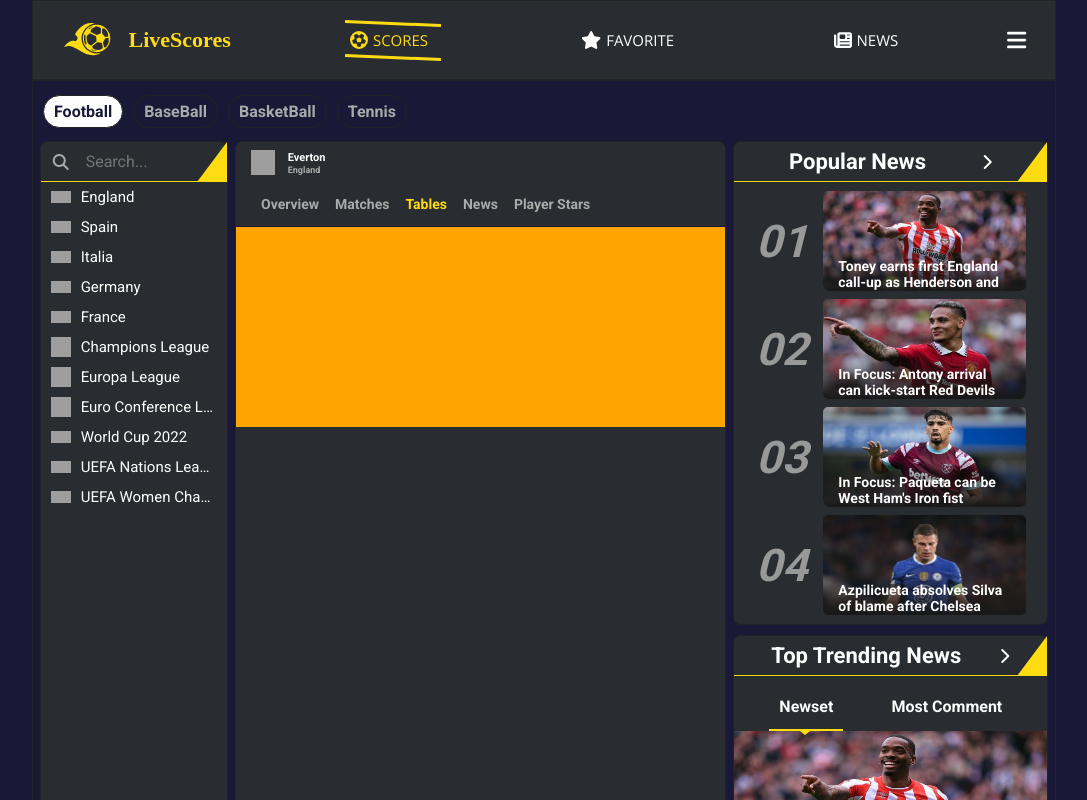
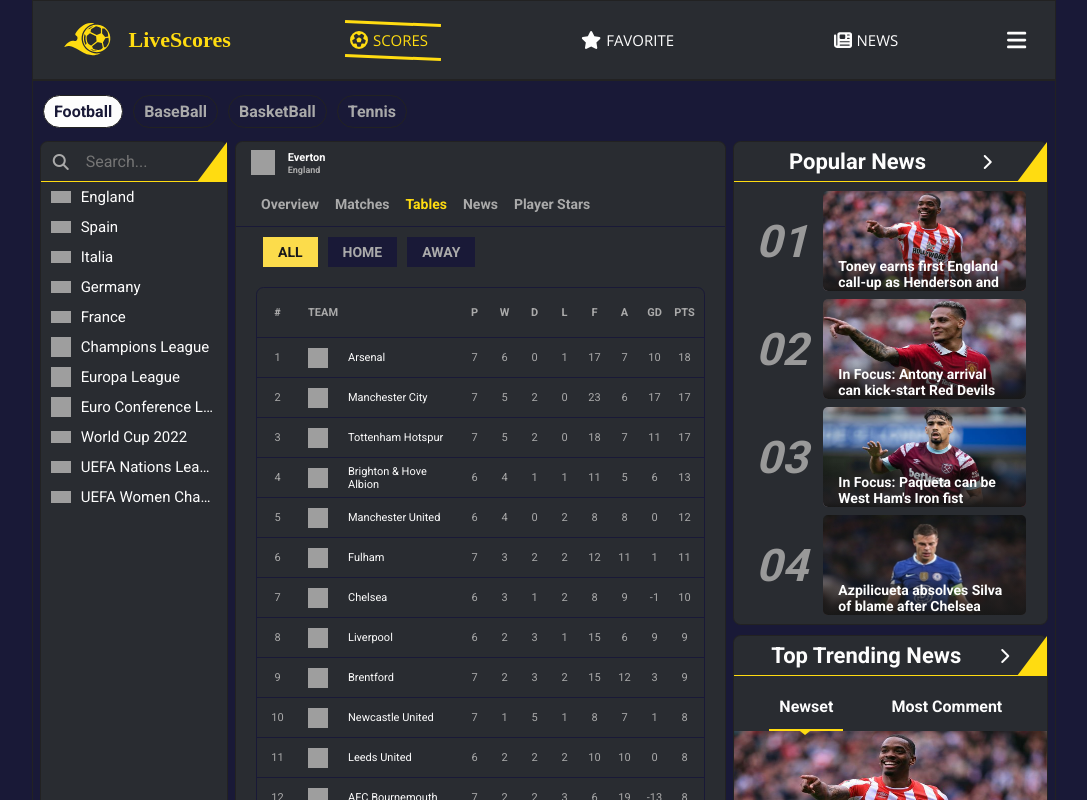
Before and after one commit to nhatkhoa112/live-scores-demo-app, a React (Create React App) app in the folder client/: page /football/team/1/13 in a window 1280 px wide. Both pictures are taken after a click on the element "Tables". Shown: the top 800 px of the page, without its empty margins (96-1183 px from the left). Built offline with nearby package versions, Linux system fonts and the light colour scheme; grey boxes are pictures that could not be loaded; a web font is replaced by a local one.

Commit message:
update the team detail page, add the team tables

```diff
--- a/client/src/components/FootballResultContainer/MatchDetailContent/MatchTable/MatchTable.js
+++ b/client/src/components/FootballResultContainer/MatchDetailContent/MatchTable/MatchTable.js
@@ -1,7 +1,7 @@
 import React, { useState } from 'react'
 import './matchTable.css'
 import { teams } from '../../../../utils/table'
-import {Link} from 'react-router-dom'
+import { Link } from 'react-router-dom'
 
 
 
@@ -13,10 +13,11 @@
 
 
 
-const MatchTable = ({ match, tourId }) => {
+const MatchTable = ({ match, tourId, propsTeam,  setIsTabActive  }) => {
   const [isTableTabActive, setIsTableTabActive] = useState(1);
   return (
     <div className="match-table__container">
+
       <div className="table-tabs__container">
         {tabs.map(tab => <div key={tab.id} onClick={() => setIsTableTabActive(tab.id)} className={isTableTabActive === tab.id ? "table-tab table-tab__active" : "table-tab"}>{tab.title}</div>)}
       </div>
@@ -66,11 +67,11 @@
             <tbody>
               {
                 teams.sort((a, b) => b.goalsDiff - a.goalsDiff).sort((a, b) => b.points - a.points)
-                  .map((team, index) => <tr key={team.teamId} className={(team.name === match.homeTeam.name || team.name === match.awayTeam.name) ? "leaguge-table__row text-bold" : "leaguge-table__row"}>
+                  .map((team, index) => <tr key={team.teamId} className={((match && (team.name === match.homeTeam.name || team.name === match.awayTeam.name)) || team.name === propsTeam.name) ? "leaguge-table__row text-bold" : "leaguge-table__row"}>
                     <th className="league-table__tab text-thin table-team__position">{index + 1}</th>
                     <th className="league-table__tab text-thin table-team__infor" >
-                      <Link to={`/football/team/${tourId}/${team.teamId}`} className="table-team__flag"><img src={team.flag} alt="" /></Link>
-                      <Link to={`/football/team/${tourId}/${team.teamId}`} className="table-team__name">{team.name}</Link>
+                      <Link onClick={() => setIsTabActive(1)} to={`/football/team/${tourId}/${team.teamId}`} className="table-team__flag"><img src={team.flag} alt="" /></Link>
+                      <Link  onClick={() => setIsTabActive(1)} to={`/football/team/${tourId}/${team.teamId}`} className="table-team__name">{team.name}</Link>
                     </th>
                     <th className="league-table__tab table-disable text-thin" >
                       {team.played}
@@ -148,11 +149,14 @@
             <tbody>
               {
                 teams.sort((a, b) => b.goalsDiffHome - a.goalsDiffHome).sort((a, b) => b.pointsHome - a.pointsHome)
-                  .map((team, index) => <tr key={team.teamId} className={(team.name === match.homeTeam.name || team.name === match.awayTeam.name) ? "leaguge-table__row text-bold" : "leaguge-table__row"}>
+                  .map((team, index) =>
+                   <tr key={team.teamId}
+                   className={((match && (team.name === match.homeTeam.name || team.name === match.awayTeam.name)) || team.name === propsTeam.name)  ? "leaguge-table__row text-bold" : "leaguge-table__row"}
+                   >
                     <th className="league-table__tab text-thin table-team__position">{index + 1}</th>
                     <th className="league-table__tab text-thin table-team__infor" >
-                      <div className="table-team__flag"><img src={team.flag} alt="" /></div>
-                      <div className="table-team__name">{team.name}</div>
+                      <Link  onClick={() => setIsTabActive(1)} to={`/football/team/${tourId}/${team.teamId}`} className="table-team__flag"><img src={team.flag} alt="" /></Link>
+                      <Link  onClick={() => setIsTabActive(1)} to={`/football/team/${tourId}/${team.teamId}`} className="table-team__name">{team.name}</Link>
                     </th>
                     <th className="league-table__tab table-disable text-thin" >
                       {team.playedHome}
@@ -230,11 +234,11 @@
             <tbody>
               {
                 teams.sort((a, b) => b.goalsDiffHome - a.goalsDiffHome).sort((a, b) => b.pointsAway - a.pointsAway)
-                  .map((team, index) => <tr key={team.teamId} className={(team.name === match.homeTeam.name || team.name === match.awayTeam.name) ? "leaguge-table__row text-bold" : "leaguge-table__row"}>
+                  .map((team, index) => <tr key={team.teamId} className={((match && (team.name === match.homeTeam.name || team.name === match.awayTeam.name)) || team.name === propsTeam.name) ? "leaguge-table__row text-bold" : "leaguge-table__row"}>
                     <th className="league-table__tab text-thin table-team__position">{index + 1}</th>
                     <th className="league-table__tab text-thin table-team__infor" >
-                      <div className="table-team__flag"><img src={team.flag} alt="" /></div>
-                      <div className="table-team__name">{team.name}</div>
+                      <Link  onClick={() => setIsTabActive(1)} to={`/football/team/${tourId}/${team.teamId}`} className="table-team__flag"><img src={team.flag} alt="" /></Link>
+                      <Link  onClick={() => setIsTabActive(1)} to={`/football/team/${tourId}/${team.teamId}`} className="table-team__name">{team.name}</Link>
                     </th>
                     <th className="league-table__tab table-disable text-thin" >
                       {team.playedAway}
--- a/client/src/components/FootballResultContainer/MatchDetailContent/MatchTable/matchTable.css
+++ b/client/src/components/FootballResultContainer/MatchDetailContent/MatchTable/matchTable.css
@@ -163,6 +163,14 @@
     color: var(--primary-color);
 }
 
+.text-bold > th > a {
+    font-weight: 700;
+}
+
+.text-bold > th > div.table-team__name{
+    font-weight: 700;
+}
+
 .text-bold {
     font-weight: 700;
     color: var(--primary-color);
--- a/client/src/components/FootballResultContainer/TeamDetailContent/TeamDetailContent.js
+++ b/client/src/components/FootballResultContainer/TeamDetailContent/TeamDetailContent.js
@@ -4,10 +4,9 @@
 import { useParams } from 'react-router-dom'
 import TeamOverview from './TeamOverview/TeamOverview'
 import TeamMatches from './TeamMatches/TeamMatches'
-import TeamTable from './TeamTable/TeamTable'
 import TeamNews from './TeamNews/TeamNews'
 import TeamPlayerStars from './TeamPlayerStars/TeamPlayerStars'
-
+import MatchTable from '../MatchDetailContent/MatchTable/MatchTable'
 
 const tabs = [
     { title: "Overview", index: 1 },
@@ -24,7 +23,7 @@
     const [isTabActive, setIsTabActive] = useState(1)
     let team;
     team = parseInt(tourId) === 1 ? teams.find((team) => team.teamId === parseInt(teamId)) : teams[12]
-
+    console.log(team)
 
     return (
         <div className="content-center team-detail-content">
@@ -45,9 +44,9 @@
                 </div>
             </div>
 
-            {isTabActive === 1 && <TeamOverview team={team} setIsTabActive={setIsTabActive} />}
+            {isTabActive === 1 && <TeamOverview team={team}  />}
             {isTabActive === 2 && <TeamMatches team={team} />}
-            {isTabActive === 3 && <TeamTable team={team} />}
+            {isTabActive === 3 && <MatchTable propsTeam={team} tourId={1}  setIsTabActive={setIsTabActive}  />}
             {isTabActive === 4 && <TeamNews team={team} />}
             {isTabActive === 5 && <TeamPlayerStars team={team} />}
 
```
